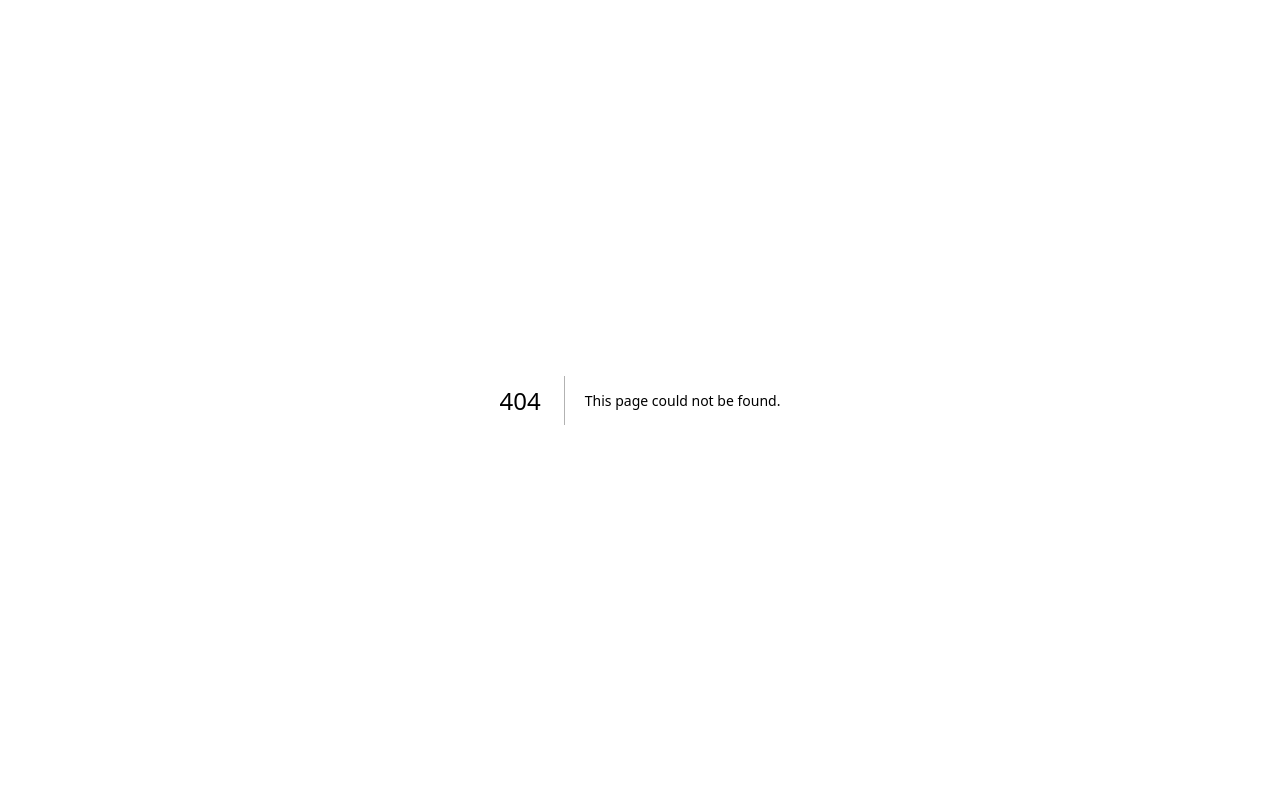
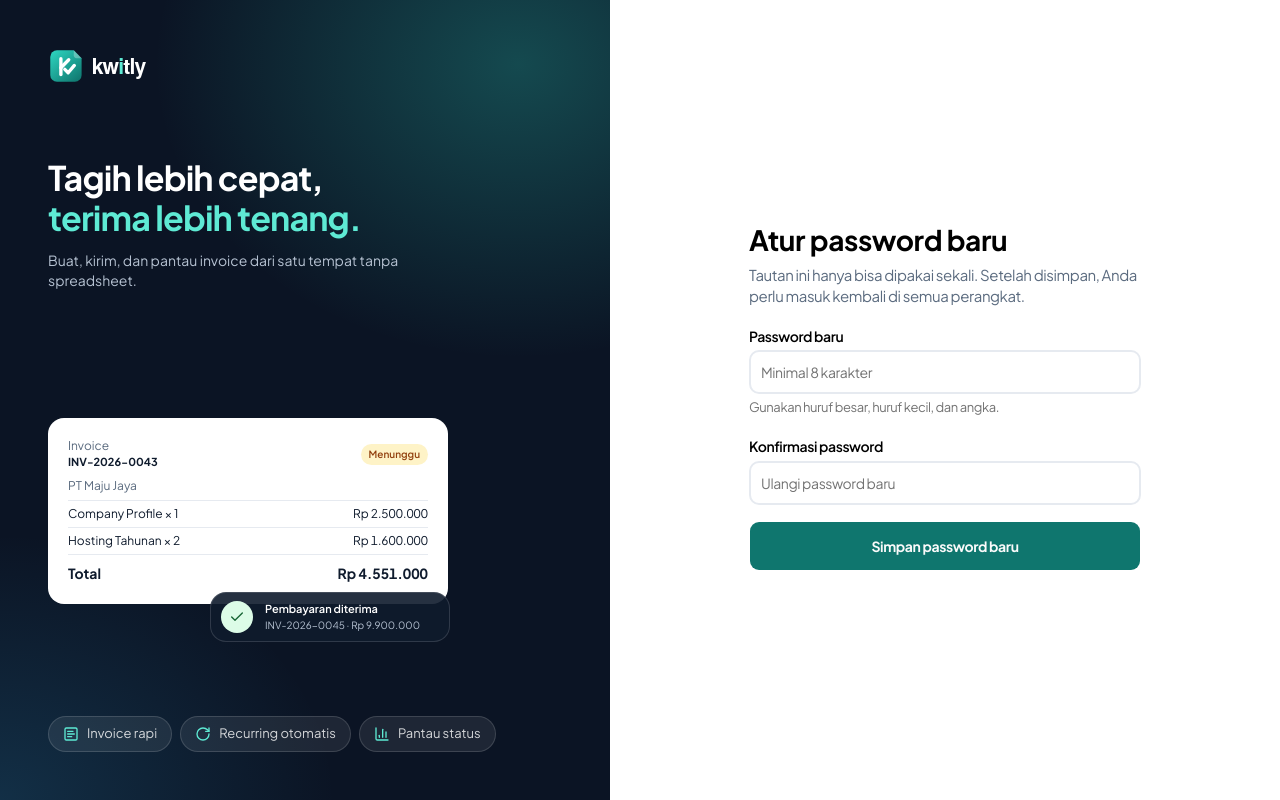
Before and after one commit to Fikri-Ramadan/kwitly, a Next.js app in the folder web/: page /reset-password in a window 1280 px wide. Before the commit this address had no page. Built offline with nearby package versions, Linux system fonts and the light colour scheme.

Commit message:
feat(ui): Add reset-password page and group auth routes
Move sign-in, registration, and forgot-password pages into the auth route group, and add a reset-password page with a new password form. Simplify the existing auth panels' motion wrappers.

```diff
--- /dev/null
+++ b/web/app/(auth)/reset-password/page.tsx
@@ -0,0 +1,11 @@
+import BrandPannel from "@/components/BrandPannel";
+import ResetPannel from "@/components/ResetPannel";
+
+export default function ResetPasswordPage() {
+  return (
+    <div className="flex-1 flex min-h-screen font-sans">
+      <BrandPannel />
+      <ResetPannel />
+    </div>
+  )
+}
--- a/web/components/ForgotPannel.tsx
+++ b/web/components/ForgotPannel.tsx
@@ -1,6 +1,6 @@
 'use client';
 
-import { motion, AnimatePresence } from "framer-motion";
+import { motion } from "framer-motion";
 import { Field, FieldLabel } from "./ui/field";
 import { InputGroup, InputGroupInput } from "./ui/input-group";
 import { Button } from "./ui/button";
@@ -15,7 +15,6 @@ export default function ForgotPannel() {
       className="flex-1 flex flex-col justify-center text-black">
       <div className="mx-auto">
         <div className="w-[392px] tracking-tight space-y-4 overflow-hidden min-h-[84px] relative mb-2.5">
-          <AnimatePresence mode="wait">
           <motion.div
             initial={{ opacity: 0, y: -8 }}
             animate={{ opacity: 1, y: 0 }}
@@ -25,7 +24,6 @@ export default function ForgotPannel() {
             <h1 className="text-[28px] font-bold">Lupa password?</h1>
             <p className="text-[15px] text-muted leading-snug">Masukan email akun Anda. Jika terdaftar, kami kirim tautan untuk mengatur ulang password.</p>
           </motion.div>
-          </AnimatePresence>
 
           <motion.div
             initial={{ opacity: 0, x: -12 }}
--- a/web/components/RegisterPannel.tsx
+++ b/web/components/RegisterPannel.tsx
@@ -4,7 +4,7 @@ import Link from "next/link";
 import { Button } from "./ui/button";
 import { Field, FieldDescription, FieldLabel } from "./ui/field";
 import { InputGroup, InputGroupInput } from "./ui/input-group";
-import { AnimatePresence, motion } from 'framer-motion';
+import { motion } from 'framer-motion';
 
 export default function RegisterPannel() {
   return (
@@ -15,7 +15,6 @@ export default function RegisterPannel() {
       className="flex-1 flex flex-col justify-center text-black">
       <div className="mx-auto">
         <div className="w-[392px] tracking-tight space-y-4 overflow-hidden min-h-[84px] relative mb-2.5">
-          <AnimatePresence mode="wait">
           <motion.div
             initial={{ opacity: 0, y: -8 }}
             animate={{ opacity: 1, y: 0 }}
@@ -25,7 +24,6 @@ export default function RegisterPannel() {
             <h1 className="text-[28px] font-bold">Buat akun Kwitly</h1>
             <p className="text-[15px] text-muted leading-snug">Mulai kirim invoice profesional dalam hitungan menit.</p>
           </motion.div>
-          </AnimatePresence>
 
           <motion.div
             initial={{ opacity: 0, x: -12 }}
--- /dev/null
+++ b/web/components/ResetPannel.tsx
@@ -0,0 +1,65 @@
+'use client';
+
+import { motion } from "framer-motion";
+import { Button } from "./ui/button";
+import { Field, FieldDescription, FieldLabel } from "./ui/field";
+import { InputGroup, InputGroupInput } from "./ui/input-group";
+
+export default function ResetPannel() {
+  return (
+    <motion.div
+      initial={{ opacity: 0, y: 15 }}
+      animate={{ opacity: 1, y: 0 }}
+      transition={{ duration: 0.5, ease: "easeOut" }}
+      className="flex-1 flex flex-col justify-center text-black">
+      <div className="mx-auto">
+        <div className="w-[392px] tracking-tight space-y-5 overflow-hidden min-h-[84px] relative mb-2.5">
+          <motion.div
+            initial={{ opacity: 0, y: -8 }}
+            animate={{ opacity: 1, y: 0 }}
+            exit={{ opacity: 0, y: 8 }}
+            transition={{ duration: 0.18, ease: "easeInOut" }}
+            className="space-y-1">
+            <h1 className="text-[28px] font-bold">Atur password baru</h1>
+            <p className="text-[15px] text-muted leading-snug">Tautan ini hanya bisa dipakai sekali. Setelah disimpan, Anda perlu masuk kembali di semua perangkat.</p>
+          </motion.div>
+
+          <motion.div
+            initial={{ opacity: 0, x: -12 }}
+            animate={{ opacity: 1, x: 0 }}
+            exit={{ opacity: 0, x: 12 }}
+            transition={{ duration: 0.18, ease: "easeInOut" }}
+            className="space-y-5"
+          >
+            <Field className="max-w-full">
+              <FieldLabel htmlFor="inline-end-input" className="font-semibold -mb-1">Password baru</FieldLabel>
+              <InputGroup className="py-5 -mb-1 border-2 border-line">
+                <InputGroupInput
+                  id="inline-end-input"
+                  type="password"
+                  placeholder="Minimal 8 karakter"
+                />
+              </InputGroup>
+              <FieldDescription className="text-[13px]">
+                Gunakan huruf besar, huruf kecil, dan angka.
+              </FieldDescription>
+            </Field>
+
+            <Field className="max-w-full">
+              <FieldLabel htmlFor="inline-end-input" className="font-semibold -mb-1">Konfirmasi password</FieldLabel>
+              <InputGroup className="py-5 -mb-1 border-2 border-line">
+                <InputGroupInput
+                  id="inline-end-input"
+                  type="password"
+                  placeholder="Ulangi password baru"
+                />
+              </InputGroup>
+            </Field>
+
+            <Button className={'w-full py-6! font-bold'}>Simpan password baru</Button>
+          </motion.div>
+        </div>
+      </div>
+    </motion.div>
+  );
+}
```
Also changed, not shown: web/app/(auth)/forgot-password/page.tsx (renamed from web/app/forgot-password/page.tsx), web/app/(auth)/register/page.tsx (renamed from web/app/register/page.tsx), web/app/(auth)/sign-in/page.tsx (renamed from web/app/sign-in/page.tsx). Lines whose indentation alone changed are shown as unchanged.
